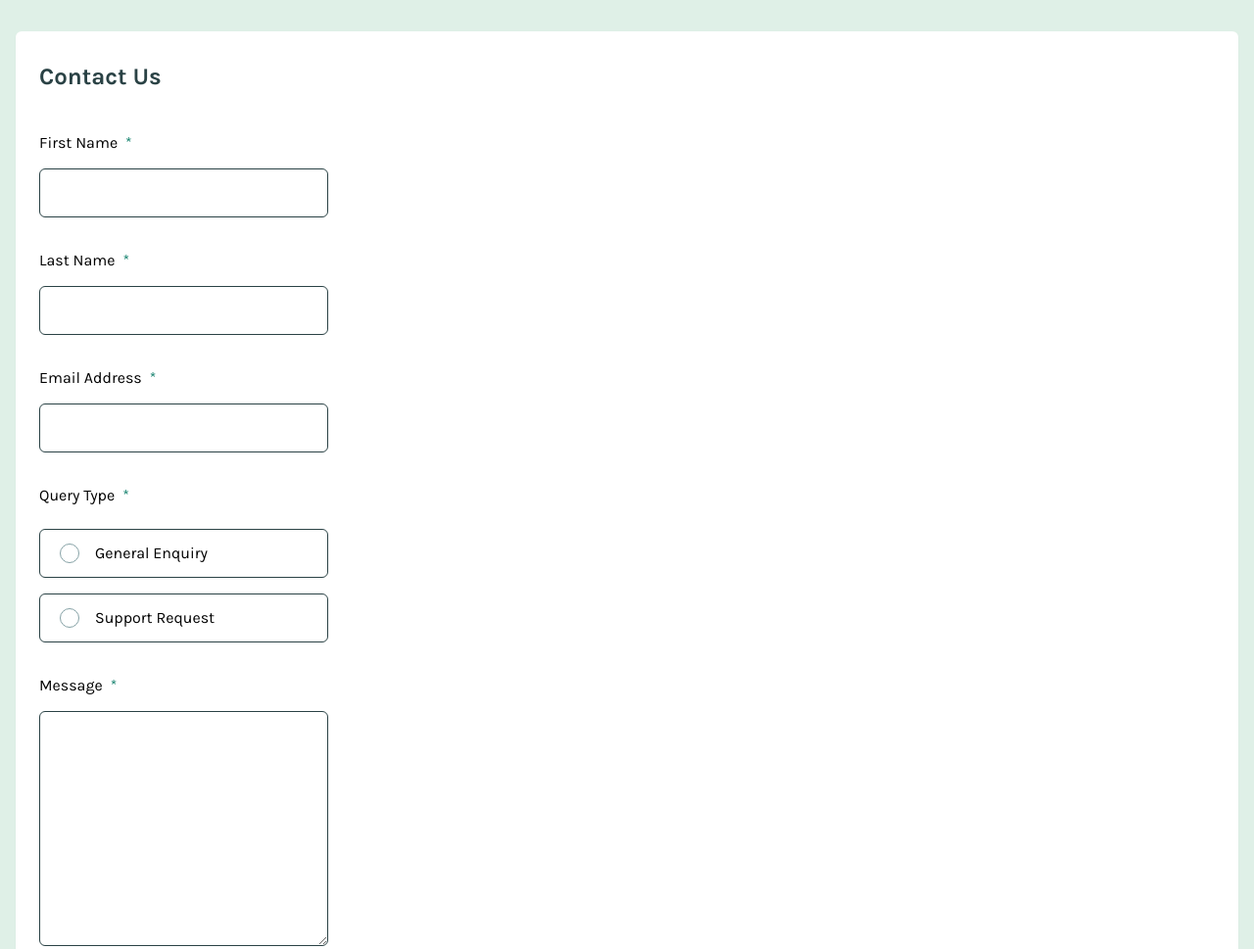
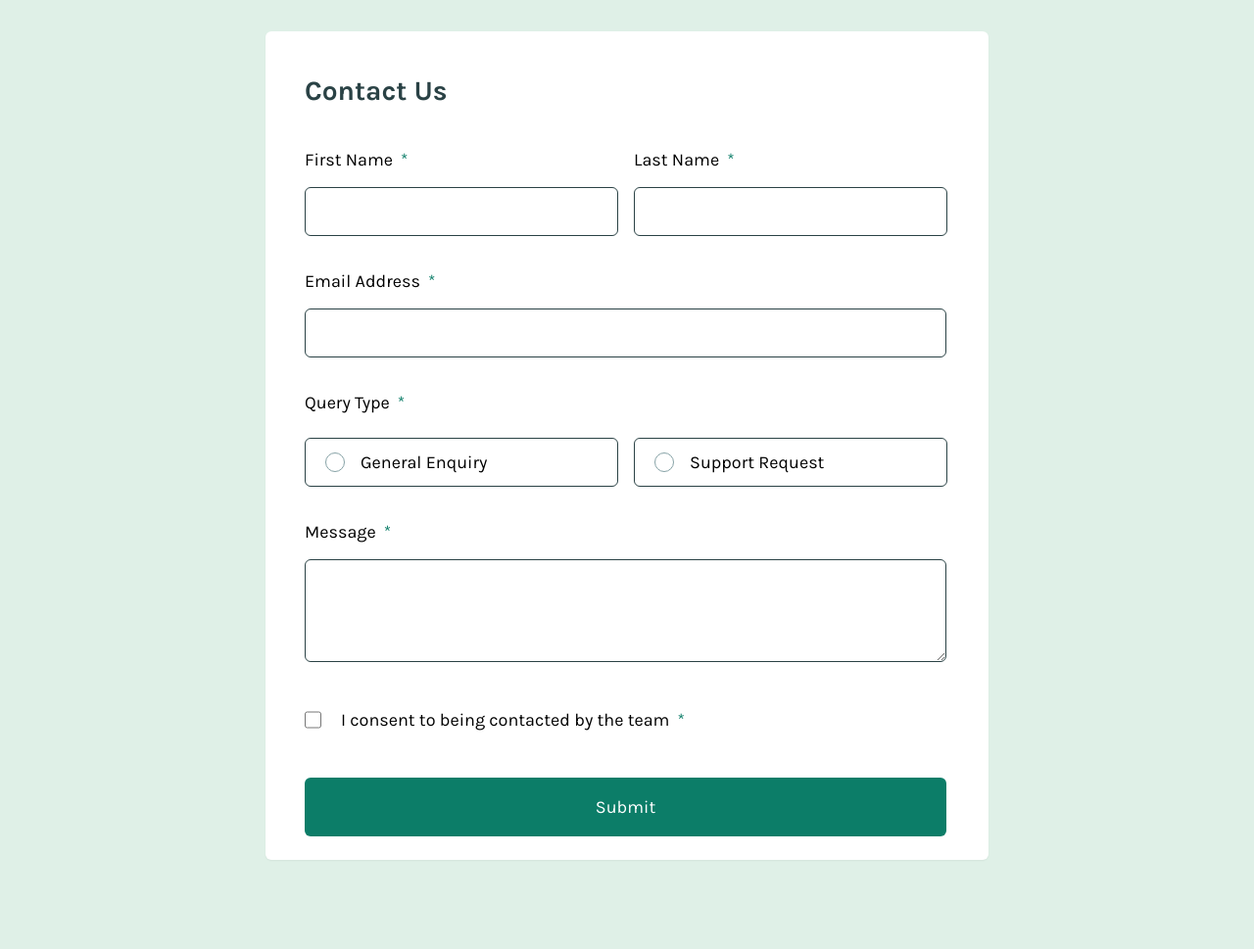
Before and after one commit to Abaljerind/contact-form-main, a website: page index.html in a window 1280 px wide. Shown: the top 969 px of the page at 98% size. After the commit the page ends 910 px from the top, so only its background shows below. Drawn offline with Linux system fonts and the light colour scheme.

Commit message:
add style for tablet & desktop size

```diff
--- a/index.html
+++ b/index.html
@@ -19,43 +19,51 @@
   </head>
   <body class="m-0 flex h-full items-center justify-center bg-green-sm">
     <section
-      class="container mx-4 my-8 rounded-md bg-white font-karla shadow-sm"
+      class="container mx-4 my-8 rounded-md bg-white font-karla shadow-sm sm:w-[738px]"
     >
-      <h2 class="mb-10 ml-6 mt-[30px] text-2xl font-bold text-grey-xl">
+      <h2
+        class="mb-10 ml-6 mt-[30px] text-2xl font-bold text-grey-xl sm:mx-10 sm:mt-[45px] sm:text-[28px]"
+      >
         Contact Us
       </h2>
       <div class="">
-        <form class="ml-6" id="contactForm">
-          <div class="">
+        <form class="ml-6 sm:mx-10" id="contactForm">
+          <div class="sm:flex sm:flex-wrap sm:gap-4">
             <div class="mb-8 flex flex-col">
               <label
                 for="firstName"
-                class="mb-[14px] text-base after:ml-2 after:text-green-md after:content-['*']"
+                class="mb-[14px] text-base after:ml-2 after:text-green-md after:content-['*'] sm:text-lg"
                 >First Name</label
               >
               <input
                 type="text"
                 name="firstName"
                 id="firstName"
-                class="valid-input h-[50px] w-[295px] cursor-pointer rounded-md border px-3 text-xl outline-none hover:border-green-md focus:border-green-md active:border-green-md"
+                class="valid-input h-[50px] w-[295px] cursor-pointer rounded-md border px-3 text-xl outline-none hover:border-green-md focus:border-green-md active:border-green-md sm:w-[320px]"
               />
-              <p id="firstNameInvalid" class="mt-2 hidden text-base text-redd">
+              <p
+                id="firstNameInvalid"
+                class="mt-2 hidden text-base text-redd sm:text-lg"
+              >
                 This field is required
               </p>
             </div>
             <div class="mb-8 flex flex-col">
               <label
                 for="lastName"
-                class="mb-[14px] text-base after:ml-2 after:text-green-md after:content-['*']"
+                class="mb-[14px] text-base after:ml-2 after:text-green-md after:content-['*'] sm:text-lg"
                 >Last Name</label
               >
               <input
                 type="text"
                 name="lastName"
                 id="lastName"
-                class="valid-input h-[50px] w-[295px] cursor-pointer rounded-md border px-3 text-xl outline-none hover:border-green-md focus:border-green-md active:border-green-md"
+                class="valid-input h-[50px] w-[295px] cursor-pointer rounded-md border px-3 text-xl outline-none hover:border-green-md focus:border-green-md active:border-green-md sm:w-[320px]"
               />
-              <p id="lastNameInvalid" class="mt-2 hidden text-base text-redd">
+              <p
+                id="lastNameInvalid"
+                class="mt-2 hidden text-base text-redd sm:text-lg"
+              >
                 This field is required
               </p>
             </div>
@@ -63,28 +71,32 @@
           <div class="mb-8 flex flex-col">
             <label
               for="email"
-              class="mb-[14px] text-base after:ml-2 after:text-green-md after:content-['*']"
+              class="mb-[14px] text-base after:ml-2 after:text-green-md after:content-['*'] sm:text-lg"
               >Email Address</label
             >
             <input
               type="email"
               name="email"
               id="email"
-              class="valid-input h-[50px] w-[295px] cursor-pointer rounded-md border px-3 text-xl outline-none hover:border-green-md focus:border-green-md active:border-green-md"
+              class="valid-input h-[50px] w-[295px] cursor-pointer rounded-md border px-3 text-xl outline-none hover:border-green-md focus:border-green-md active:border-green-md sm:w-[655px]"
             />
-            <p id="emailInvalid" class="mt-2 hidden text-base text-redd">
+            <p
+              id="emailInvalid"
+              class="mt-2 hidden text-base text-redd sm:text-lg"
+            >
               Please enter a valid email address
             </p>
           </div>
           <div class="mb-8 flex flex-col">
             <label
               for="query-type"
-              class="mb-[22px] text-base after:ml-2 after:text-green-md after:content-['*']"
+              class="mb-[22px] text-base after:ml-2 after:text-green-md after:content-['*'] sm:text-lg"
               >Query Type</label
             >
+            <div class="sm:flex sm:flex-row sm:flex-wrap sm:gap-4">
               <div
                 id="generalEnquiry"
-              class="radio-group flex h-[50px] w-[295px] cursor-pointer items-center rounded-md text-xl"
+                class="radio-group flex h-[50px] w-[295px] cursor-pointer items-center rounded-md text-xl sm:w-[320px]"
               >
                 <input
                   type="radio"
@@ -93,11 +105,13 @@
                   value="general"
                   class="hidden"
                 />
-              <label for="general" class="text-base">General Enquiry</label>
+                <label for="general" class="text-base sm:text-lg"
+                  >General Enquiry</label
+                >
               </div>
               <div
                 id="supportRequest"
-              class="radio-group mt-4 flex h-[50px] w-[295px] cursor-pointer items-center rounded-md text-xl"
+                class="radio-group mt-4 flex h-[50px] w-[295px] cursor-pointer items-center rounded-md text-xl sm:mt-0 sm:w-[320px]"
               >
                 <input
                   type="radio"
@@ -106,30 +120,40 @@
                   value="support"
                   class="hidden"
                 />
-              <label for="support" class="text-base">Support Request</label>
+                <label for="support" class="text-base sm:text-lg"
+                  >Support Request</label
+                >
               </div>
-            <p id="queryTypeInvalid" class="mt-2 hidden text-base text-redd">
+              <p
+                id="queryTypeInvalid"
+                class="mt-2 hidden text-base text-redd sm:text-lg"
+              >
                 Please select a query type
               </p>
+            </div>
           </div>
           <div class="mb-[45px] flex flex-col">
             <label
               for="message"
-              class="mb-[14px] text-base after:ml-2 after:text-green-md after:content-['*']"
+              class="mb-[14px] text-base after:ml-2 after:text-green-md after:content-['*'] sm:text-lg"
               >Message</label
             >
             <textarea
               type="text"
               name="message"
               id="message"
-              class="valid-input h-60 w-[295px] cursor-pointer rounded-md border px-3 py-2 text-xl outline-none hover:border-green-md focus:border-green-md active:border-green-md"
+              class="valid-input h-60 w-[295px] cursor-pointer rounded-md border px-3 py-2 text-xl outline-none hover:border-green-md focus:border-green-md active:border-green-md sm:h-[105px] sm:w-[655px]"
             ></textarea>
-            <p id="messageInvalid" class="mt-2 hidden text-base text-redd">
+            <p
+              id="messageInvalid"
+              class="mt-2 hidden text-base text-redd sm:text-lg"
+            >
               This field is required
             </p>
           </div>
           <div class="mr-5 flex flex-col">
-            <div class="mb-[45px] flex flex-wrap items-center">
+            <div class="mb-[45px]">
+              <div class="flex flex-wrap items-center sm:flex-nowrap">
                 <input
                   type="checkbox"
                   name="agree"
@@ -138,17 +162,21 @@
                 />
                 <label
                   for="agree"
-                class="w-[230px] cursor-pointer select-none text-base after:ml-2 after:text-green-md after:content-['*']"
+                  class="w-[230px] cursor-pointer select-none text-base after:ml-2 after:text-green-md after:content-['*'] sm:w-full sm:text-lg"
                   >I consent to being contacted by the team</label
                 >
-              <p id="agreeInvalid" class="mt-2 hidden text-base text-redd">
+              </div>
+              <p
+                id="agreeInvalid"
+                class="mt-2 hidden text-base text-redd sm:text-lg"
+              >
                 To submit this form, please consent to being contacted
               </p>
             </div>
             <div class="mb-6">
               <button
                 type="submit"
-                class="h-[60px] w-[295px] rounded-md bg-green-md text-center text-base text-white hover:bg-emerald-950"
+                class="h-[60px] w-[295px] rounded-md bg-green-md text-center text-base text-white hover:bg-emerald-950 sm:w-[655px] sm:text-lg"
               >
                 Submit
               </button>
--- a/src/css/input.css
+++ b/src/css/input.css
@@ -20,7 +20,7 @@
 @layer components {
   /* label for input radio */
   .radio-group label {
-    @apply relative flex h-[50px] w-[295px] cursor-pointer select-none items-center rounded-md border border-grey-xl bg-inherit pl-14 hover:border-green-md;
+    @apply relative flex h-[50px] w-[295px] cursor-pointer select-none items-center rounded-md border border-grey-xl bg-inherit pl-14 hover:border-green-md sm:w-[320px];
   }
 
   .radio-group input[type="radio"]:checked + label {
@@ -36,7 +36,7 @@
   }
 
   .radio-group input[type="radio"]:checked + label::after {
-    @apply absolute left-[25px] top-1/2 h-[10px] w-[10px] -translate-y-1/2 rounded-full bg-green-md content-[""];
+    @apply absolute left-6 top-1/2 h-3 w-3 -translate-y-1/2 rounded-full bg-green-md content-[""];
   }
 }
 
```
Also changed, not shown: src/css/output.css. Lines whose indentation alone changed are shown as unchanged.
